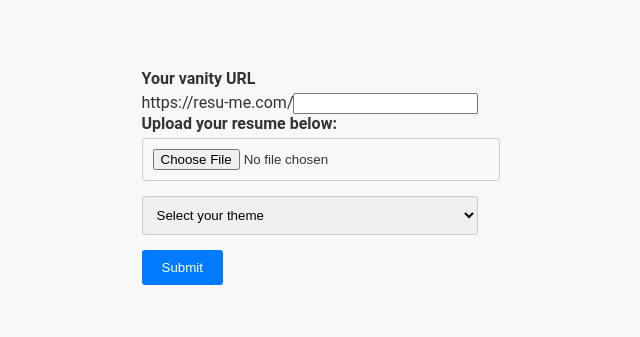
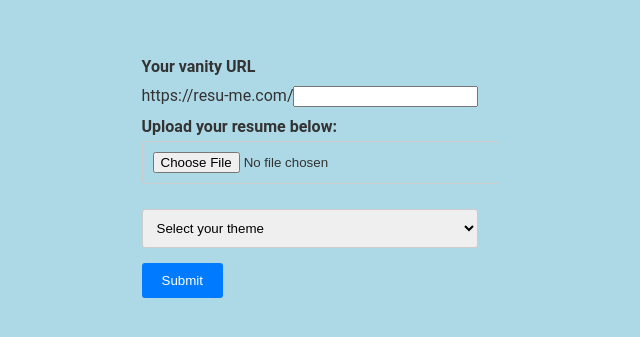
Before and after one commit to kaminsca/Resu-Me, a React (Create React App) app in the folder frontend/: page /new in a window 1280 px wide. Shown: the part 223-560 px from the top of the page, without its empty margins (330-970 px from the left). Built offline with nearby package versions, Linux system fonts and the light colour scheme.

Commit message:
final ui update

```diff
--- a/frontend/src/components/NewUserForm.js
+++ b/frontend/src/components/NewUserForm.js
@@ -59,50 +59,11 @@
 
     return (
     <>
-    {/* <Form onSubmit={handleSubmit}>
-        <Form.Label htmlFor="basic-url">Your vanity URL</Form.Label>
-        <InputGroup className="mb-3">
-            <InputGroup.Text id="basic-addon3">
-            https://resu-me.com/
-            </InputGroup.Text>
-            <Form.Control
-                id="basic-url"
-                aria-describedby="basic-addon3"
-                onChange={handleUrlChange}
-                />
-        </InputGroup>
-
-
-        <Form.Group controlId="formFileSm" className="mb-3">
-            <Form.Label>Small file input example</Form.Label>
-            <Form.Control
-                type="file"
-                size="sm"
-                onChange={handleFileChange}
-                />
-        </Form.Group>
-
-        <Form.Select
-            aria-label="Default select example"
-            onChange={handleSelectChange}
-            >
-            <option>Open this select menu</option>
-            <option value="Apple">Apple</option>
-            <option value="Minimalistic">Minimalistic</option>
-            <option value="Newspaper">Newspaper</option>
-            <option value="Tumblr">Tumblr</option>
-            <option value="WindowsXP">WindowsXP</option>
-            <option value="Vaporwave">Vaporwave</option>
-        </Form.Select>
-        <Button variant="primary" type="submit">
-            Submit
-      </Button>
-    </Form> */}
     <div className="inner-container">
         <div className="container">
             <Form onSubmit={handleSubmit}>
-                <Form.Label htmlFor="basic-url">Your vanity URL</Form.Label>
-                <InputGroup className="mb-3">
+                <Form.Label htmlFor="basic-url" className="sep">Your vanity URL</Form.Label>
+                <InputGroup className="mb-3 sep">
                     <InputGroup.Text id="basic-addon3">
                     https://resu-me.com/
                     </InputGroup.Text>
@@ -114,7 +75,7 @@
                 </InputGroup>
 
 
-                <Form.Group controlId="formFileSm" className="mb-3">
+                <Form.Group controlId="formFileSm" className="mb-3 sep">
                     <Form.Label>Upload your resume below:</Form.Label>
                     <Form.Control
                         type="file"
--- a/frontend/src/styles/styles.css
+++ b/frontend/src/styles/styles.css
@@ -1,7 +1,7 @@
 
 body {
     font-family: 'Roboto', sans-serif;
-    background-color: #f8f8f8;
+    background-color: #add8e6;
     color: #333;
 }
 
@@ -24,8 +24,12 @@
 
 .inner-container {
     display: grid;
-    place-content: center;  /* Center content both horizontally and vertically */
-    height: 100vh;         /* Make container full viewport height (adjust as needed) */
+    place-content: center;
+    height: 100vh;
+}
+
+.sep {
+    margin-bottom: 10px;
 }
 
 label {
```
